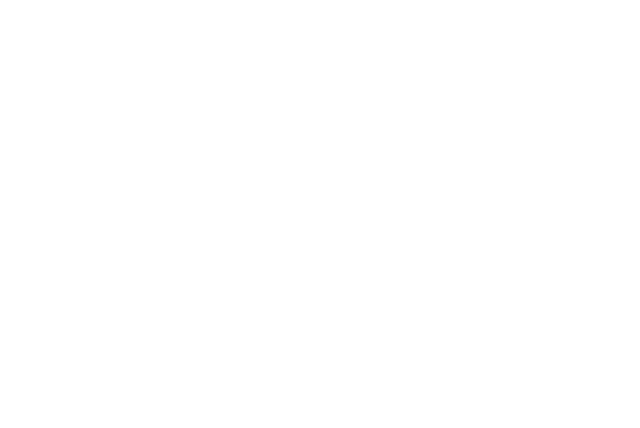
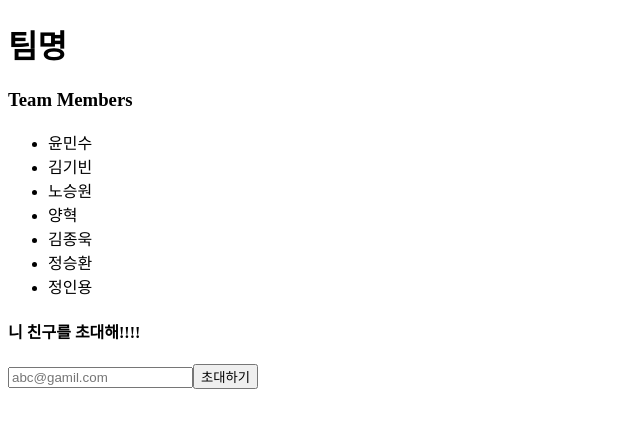
Before and after one commit to lbin7310/all-list-client, a React (Create React App) app in the folder all_list/: page /board in a window 1280 px wide. Shown: the top 428 px of the page, without its empty margins (0-640 px from the left). Built offline with nearby package versions, Linux system fonts and the light colour scheme; the HTML template or start-up script is replaced by a standard one.

Commit message:
Feature_Team Commit

```diff
--- a/all_list/src/App.js
+++ b/all_list/src/App.js
@@ -1,4 +1,5 @@
 import React from "react";
+import Team from "./Component/Team/Team";
 
 class App extends React.Component {
   constructor() {
@@ -9,6 +10,7 @@ class App extends React.Component {
   render () {
     return (
       <div>
+        <Team />
       </div>
     )
   }
--- /dev/null
+++ b/all_list/src/Component/Team/MemberList.js
@@ -0,0 +1,19 @@
+import React from "react";
+
+class MemberList extends React.Component {
+  render() {
+    return (
+      <ul>
+        <li>윤민수</li>
+        <li>김기빈</li>
+        <li>노승원</li>
+        <li>양혁</li>
+        <li>김종욱</li>
+        <li>정승환</li>
+        <li>정인용</li>
+      </ul>
+    );
+  }
+}
+
+export default MemberList;
--- a/all_list/src/Component/Team/Team.js
+++ b/all_list/src/Component/Team/Team.js
@@ -0,0 +1,28 @@
+import React from "react";
+import MemberList from "./MemberList"
+import "./Team.css";
+
+class Team extends React.Component {
+  render() {
+    return (
+      <div>
+        <header className="Team_header">
+          <h1>팀명</h1>
+        </header>
+        <section className="Team_sidebar_left">
+          <h3>Team Members</h3>
+          <MemberList />
+        </section>
+        <section>
+          <h4>니 친구를 초대해!!!!</h4>
+          <form>
+            <input type="text" placeholder="abc@gamil.com" />
+            <button>초대하기</button>
+          </form>
+        </section>
+      </div>
+    );
+  }
+}
+
+export default Team;
```
Also changed, not shown: all_list/src/Component/Team/Team.css (added).
